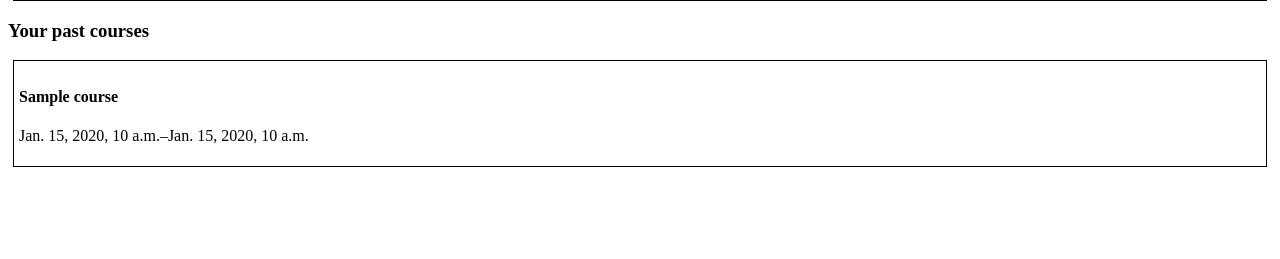
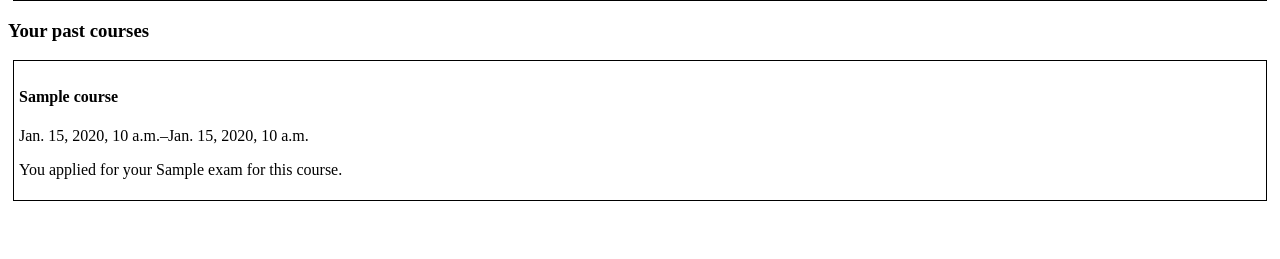
Before and after one commit to nacht-falter/aikido-course-website-django, a Django app: template templates/courseregistration_list.html in a window 1280 px wide. Shown: the part 387-646 px from the top of the page. Run offline with Django 4.2, Linux system fonts and the light colour scheme; a user stored in the database is signed in; tables that the repository leaves empty hold one stand-in row (values such as "Sample post"); the template is opened without the code that fills it: most values are stand-ins (such as "Sample title", 1, 10 or a date in 2020).

Commit message:
Fix bug #52: Exam status is not displayed correctly - Fix if statement in courseregistration_list template to   properly display the exam status

```diff
--- a/templates/courseregistration_list.html
+++ b/templates/courseregistration_list.html
@@ -68,8 +68,10 @@
 
   {% if registration.exam and registration.exam_passed %}
   <p>You have passed your {{ registration.get_exam_grade_display }} exam on this course.</p>
-  {% elif registration.exam and not registration.exam_passed %}
+  {% elif registration.exam and registration.exam_passed == False %}
   <p>You did not pass your {{ registration.get_exam_grade_display }} exam on this course.</p>
+  {% else %}
+  <p>You applied for your {{ registration.get_exam_grade_display }} exam for this course.</p>
   {% endif %}
 
 </div>
```
